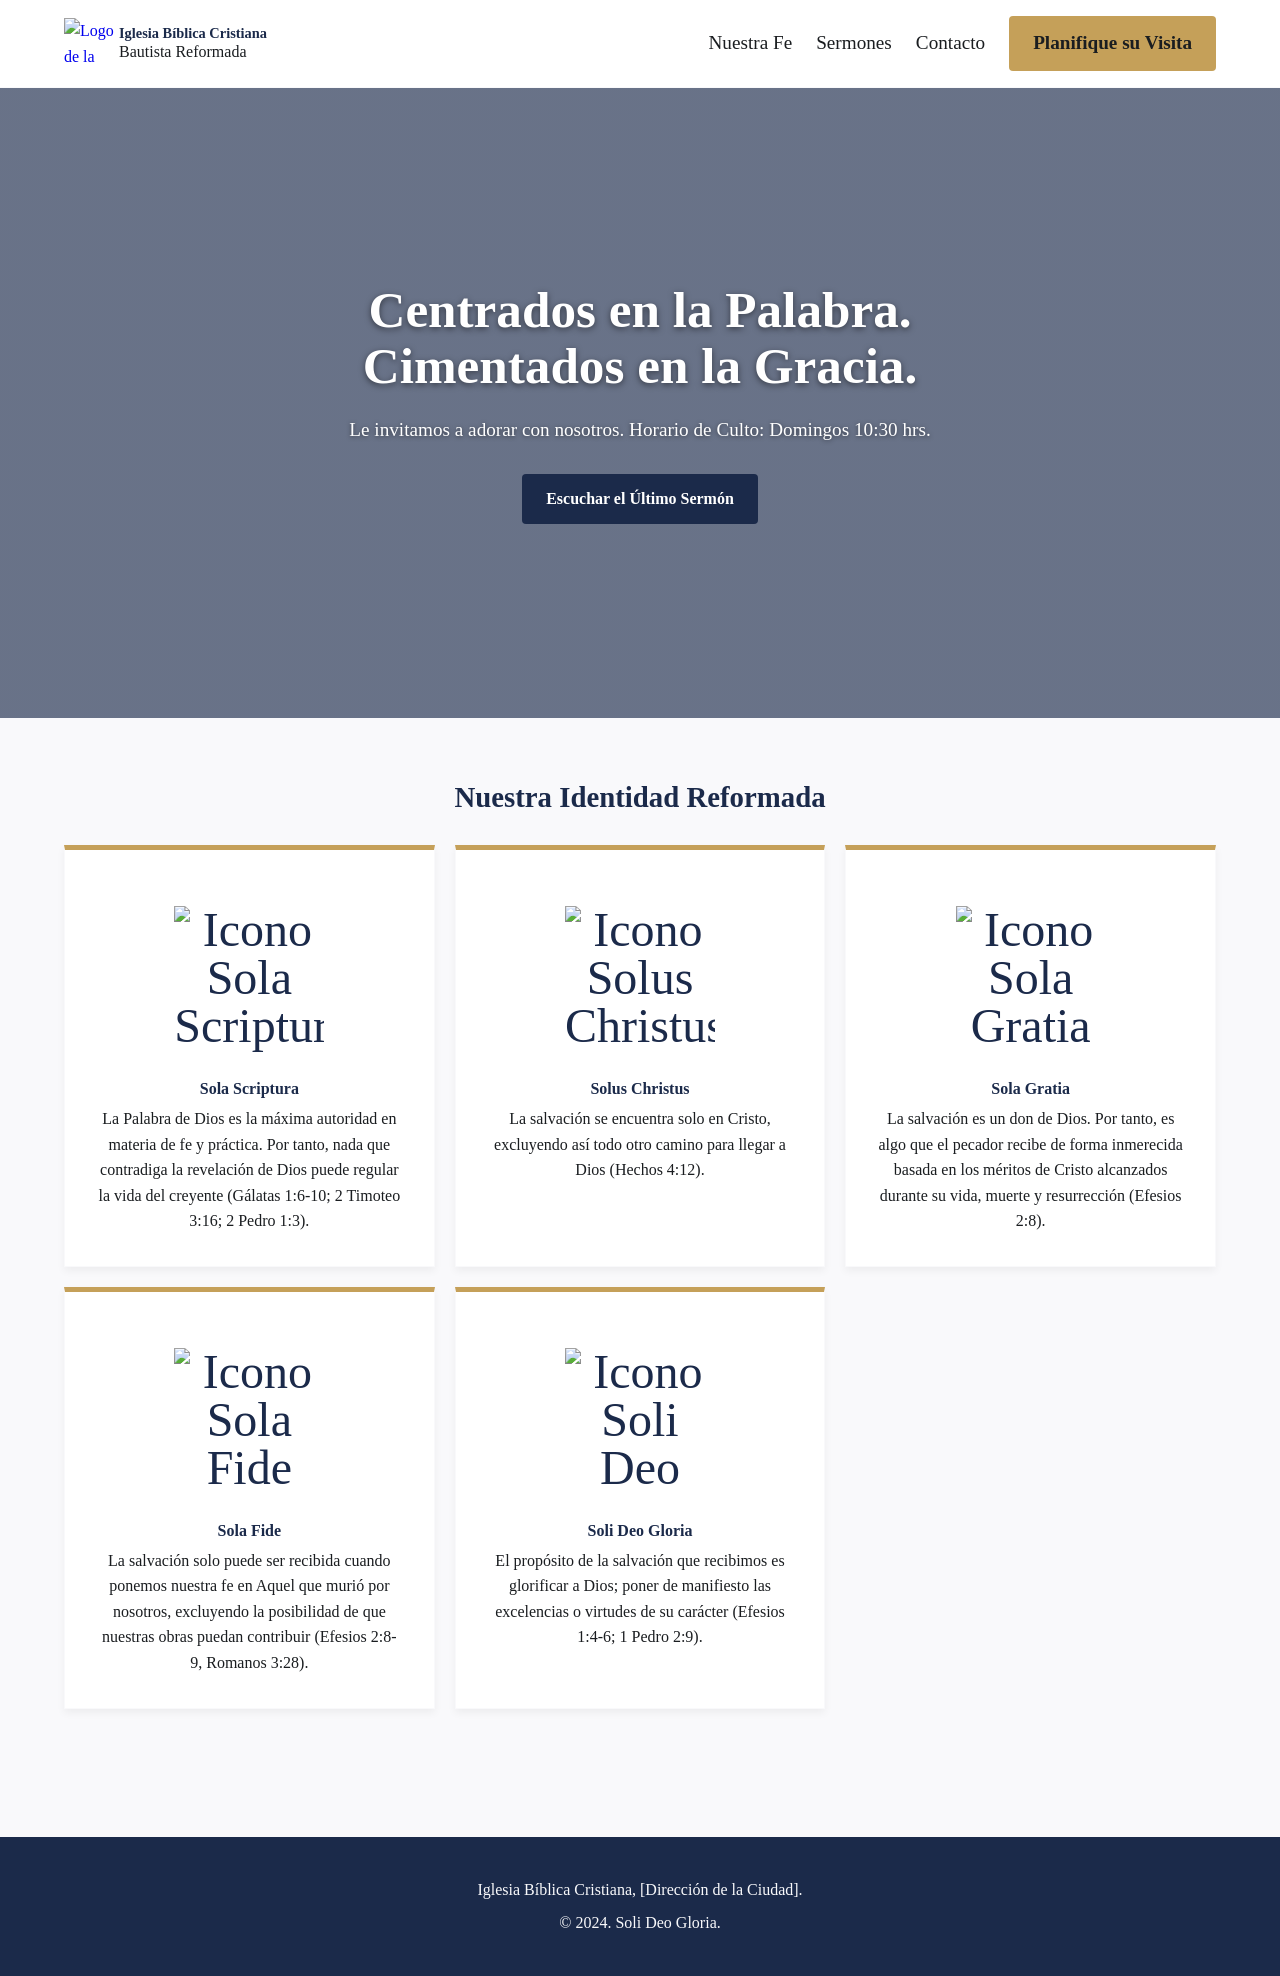
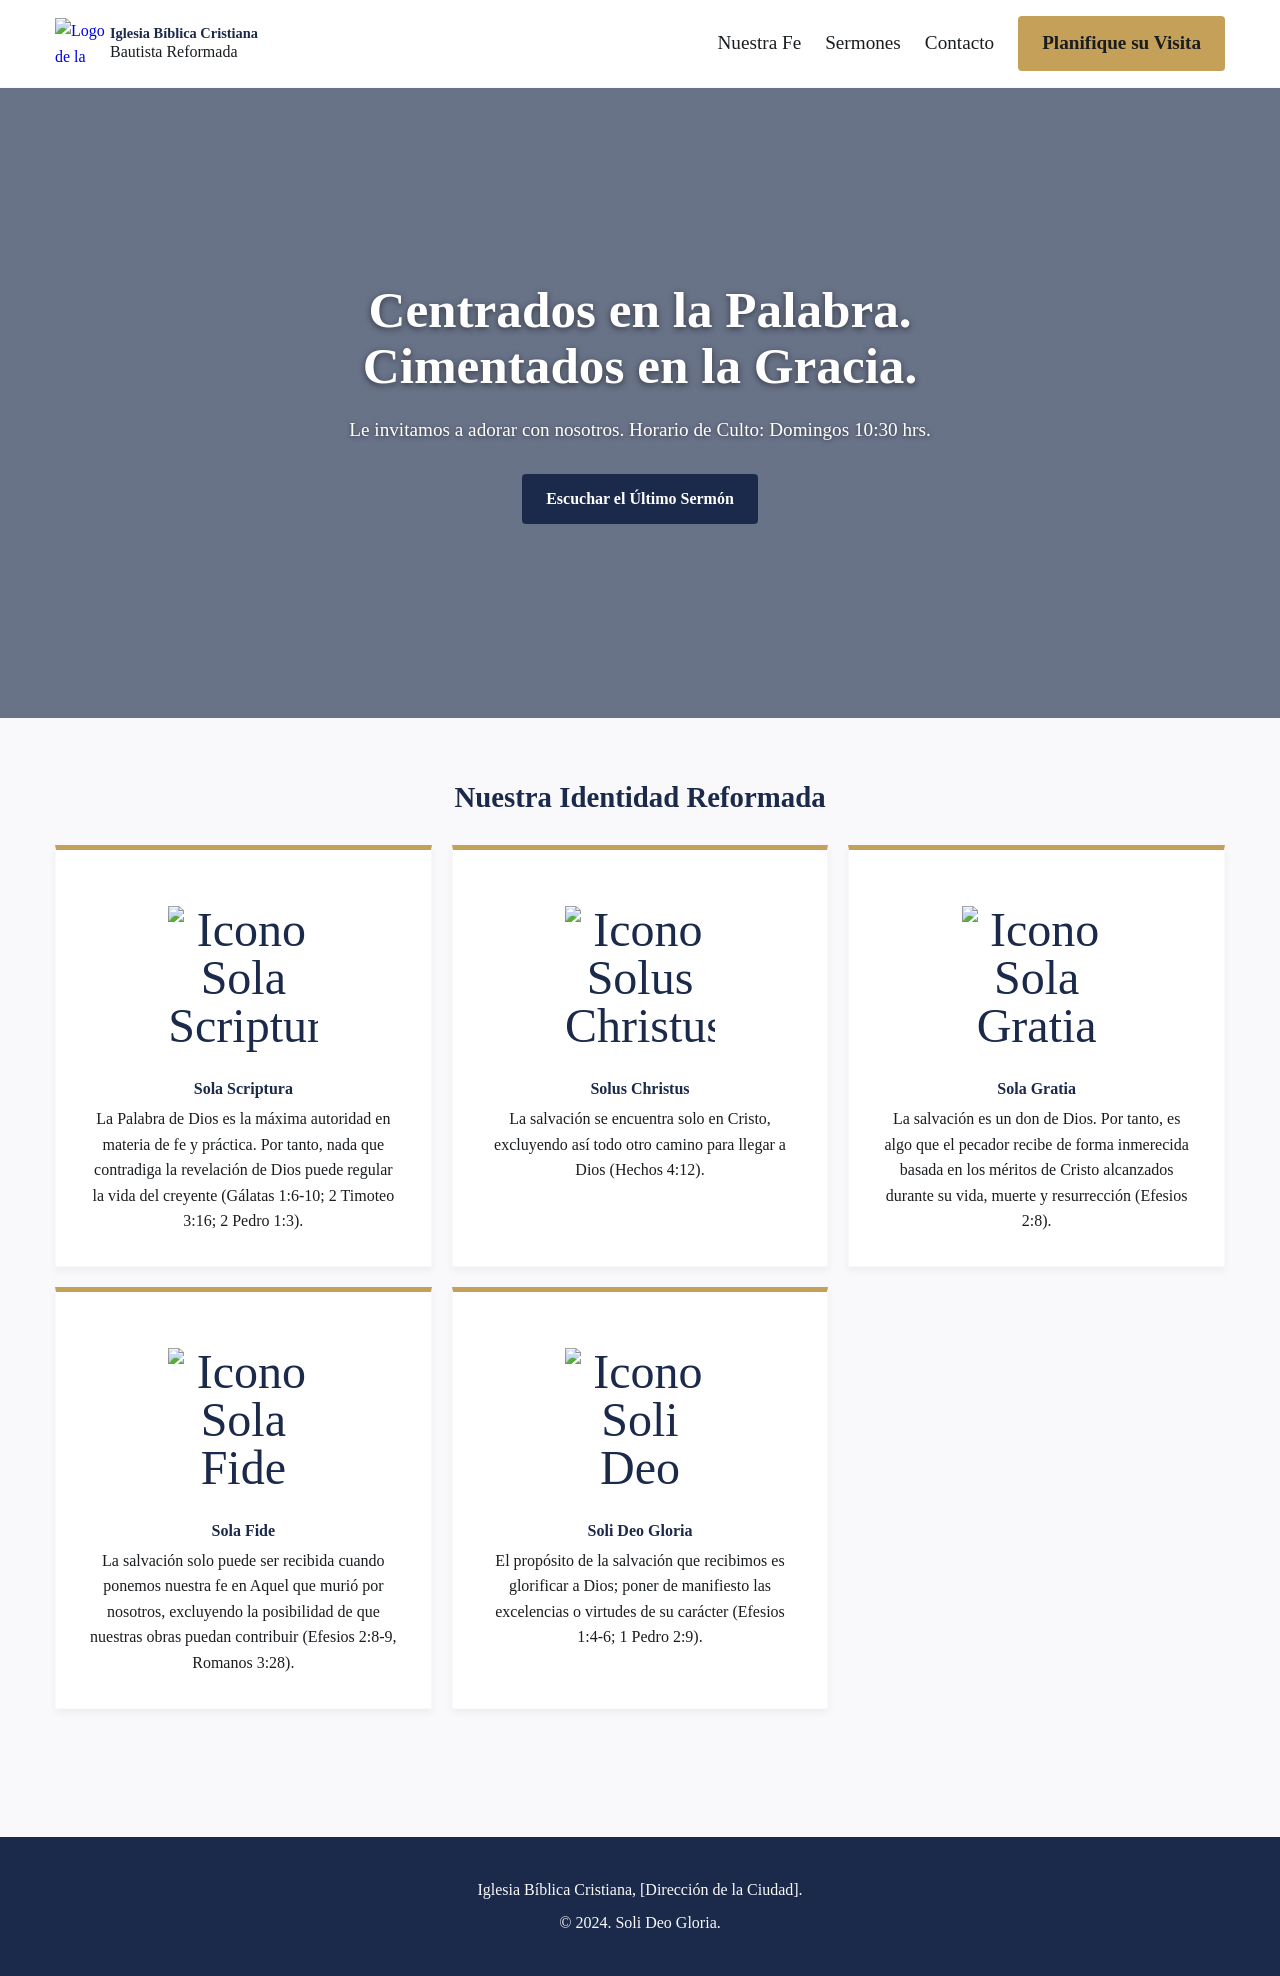

mejora de CSS

--- a/main.css
+++ b/main.css
@@ -772,3 +772,44 @@ p  { font-size: 1.0em;}
     justify-content: center;
     align-items: center;
 }
+
+/* 1. SEGURO GLOBAL ANTI-DESPLAZAMIENTO */
+*, *::before, *::after {
+    box-sizing: border-box !important;
+}
+
+html, body {
+    width: 100% !important;
+    max-width: 100% !important;
+    overflow-x: hidden !important; /* Evita el scroll horizontal */
+    margin: 0;
+    padding: 0;
+}
+
+/* 2. AJUSTE DE CONTENEDORES PARA MÓVILES */
+.contenedor {
+    width: 100% !important;
+    max-width: 1200px; /* O el tamaño máximo que tengas para PC */
+    margin: 0 auto;
+    padding-left: 15px !important;
+    padding-right: 15px !important;
+}
+
+.contacto-grid {
+    width: 100% !important;
+    max-width: 100% !important;
+    display: block; /* Para asegurarnos que en móvil no fuerce columnas más anchas */
+}
+
+/* 3. AJUSTE DE MAPA E IFRAME */
+.info-contacto,
+.mapa-ubicacion,
+.mapa-responsive {
+    width: 100% !important;
+    max-width: 100% !important;
+}
+
+.mapa-responsive iframe {
+    width: 100% !important;
+    max-width: 100% !important;
+}
